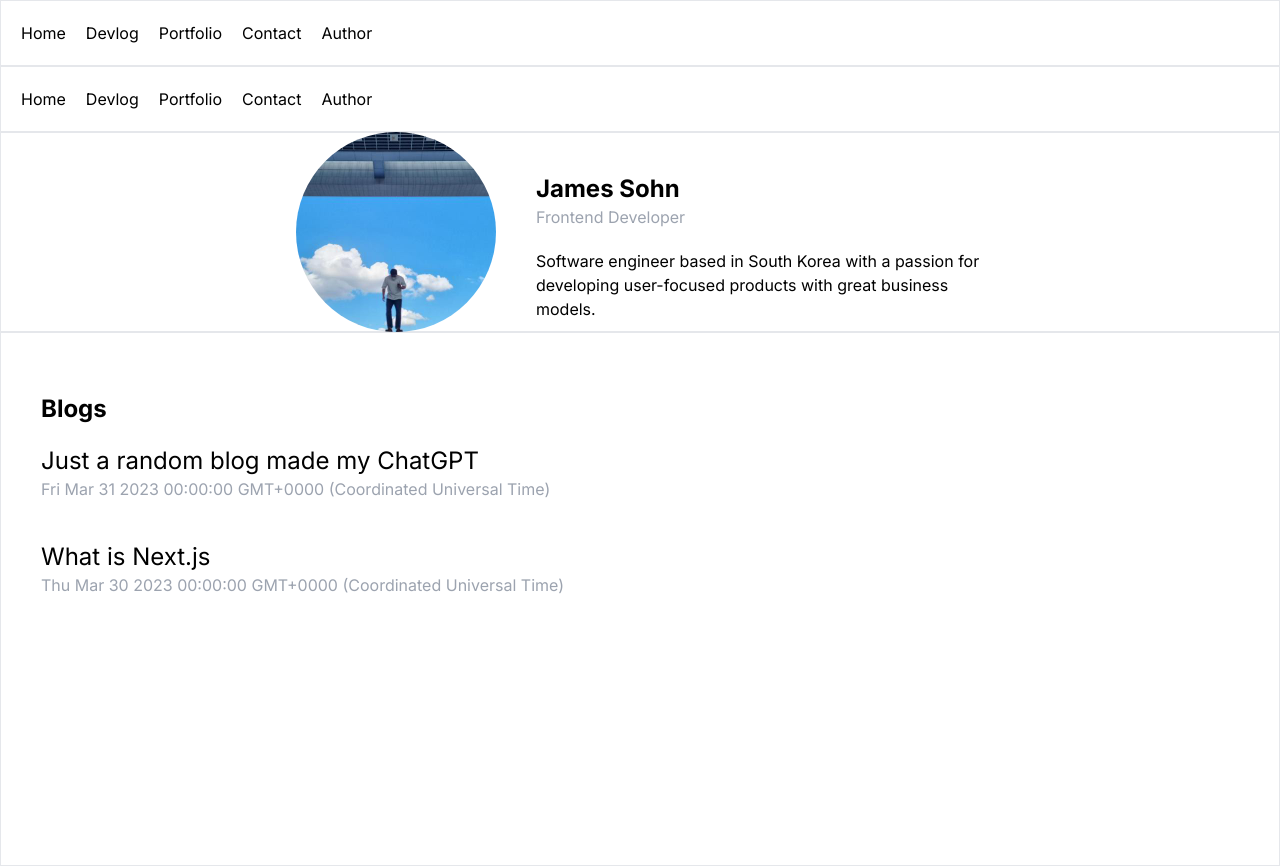
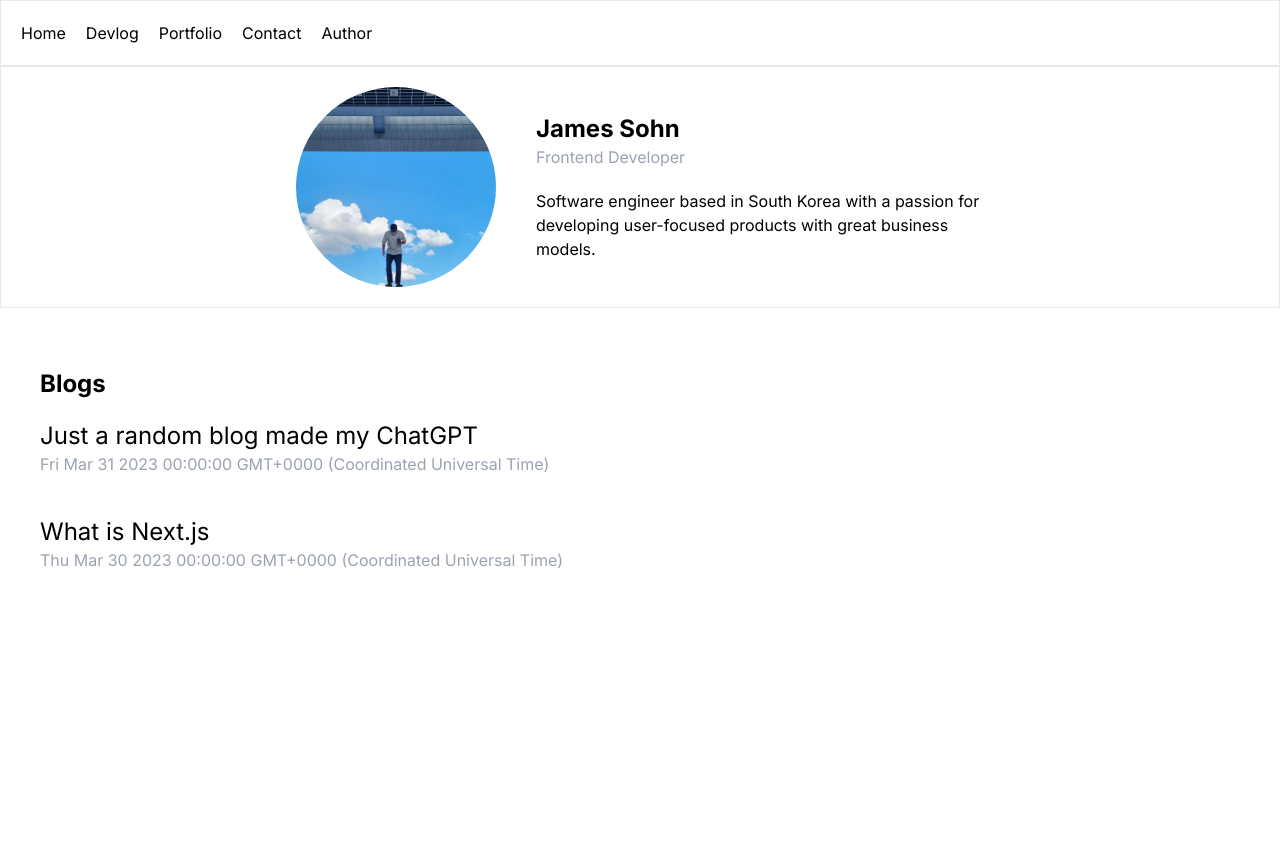
Before and after one commit to sqsung/blog, a Next.js app: page / in a window 1280 px wide. After the commit the page ends 800 px from the top, so only its background shows below. Built offline with nearby package versions, Linux system fonts and the light colour scheme.

Commit message:
Fix: remove irrelevant comments

```diff
--- a/src/app/page.tsx
+++ b/src/app/page.tsx
@@ -1,24 +1,6 @@
 import Image from "next/image";
 import Link from "next/link";
 import { getSortedPostsData } from "../../lib/posts";
-import Header from "@/components/common/Header";
-
-/**
- * ✏️ NOTES:
- * 1. @getStaticProps
- * - When building highly performant static pages, but most likely without real-time data
- * - When page should be pre-rendered (SEO benefits) and must be fast
- *
- * 2. @getStaticPaths
- * - complements 'getStaticProps'
- * - When page has Dynamic Routes (must define a list of paths to be statistically generated)
- * - As the page builds, Next.js will statically pre-render all the paths specified by getStaticPaths
- * - 🌐 https://nextjs.org/docs/pages/building-your-application/data-fetching/get-static-paths
- *
- * 3. @getServerSideProps
- * - When you need Next.js to pre-render the page on each request (using the data returned from getServerSideProps)
- * - Basically, the better alternative to getStaticProps when you need to make a page with real-time data (frequent updates)
- */
 
 export default async function Home() {
   /**
@@ -29,12 +11,8 @@ export default async function Home() {
   const allPostsData = await getSortedPostsData();
 
   return (
-    <div className="w-sreen flex h-screen flex-col">
-      <head>
-        <title>James Next.js Blog</title>
-      </head>
-      <Header />
-      <section className="h-100 flex h-1/4 items-center justify-center gap-10 border p-10">
+    <div className="flex h-full w-full flex-col">
+      <section className="flex items-center justify-center gap-10 border p-5">
         <Image
           src="/images/profile.jpg"
           alt="Blog Author's profile picture"
@@ -51,7 +29,7 @@ export default async function Home() {
           </p>
         </div>
       </section>
-      <section className="h-100 h-3/4 flex-col items-center justify-center border p-10">
+      <section className="h-100 h-3/4 flex-col items-center justify-center p-10">
         <h2 className="my-5 text-2xl font-bold">Blogs</h2>
         <ul className="flex flex-col gap-10">
           {allPostsData.map(({ id, title, date }) => (
```
